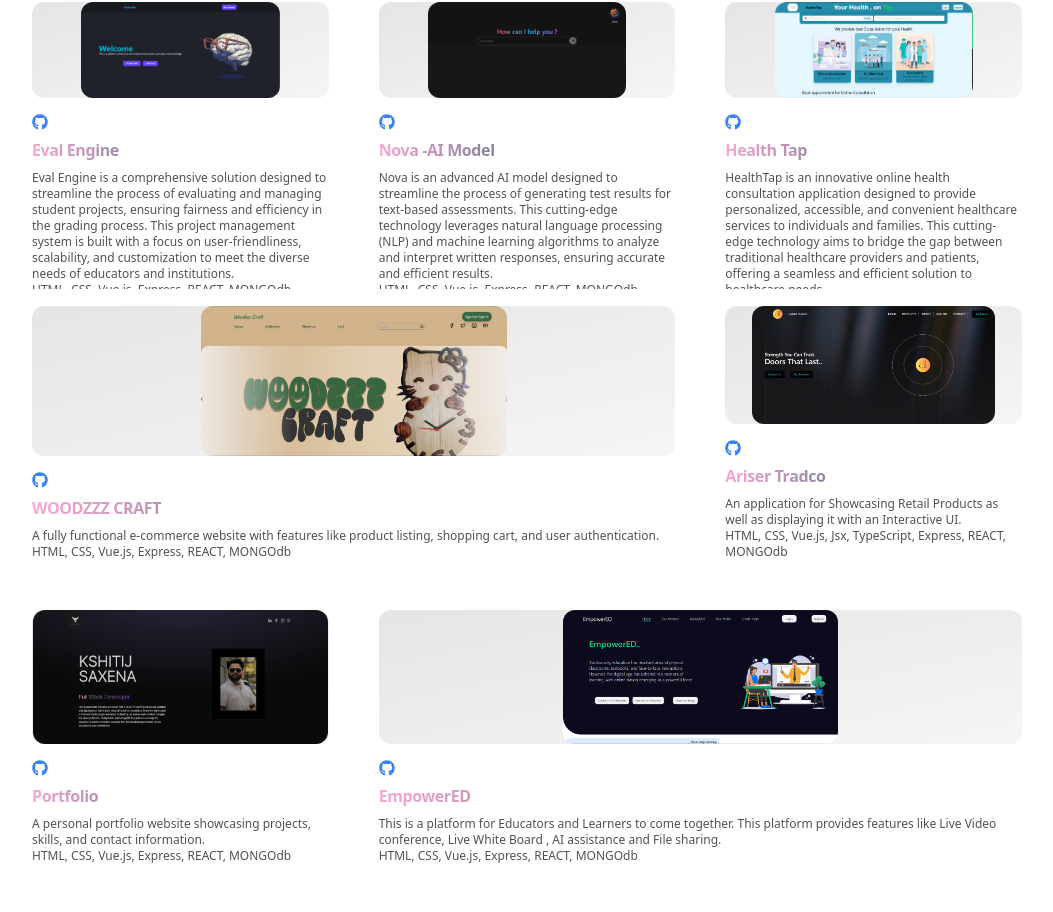
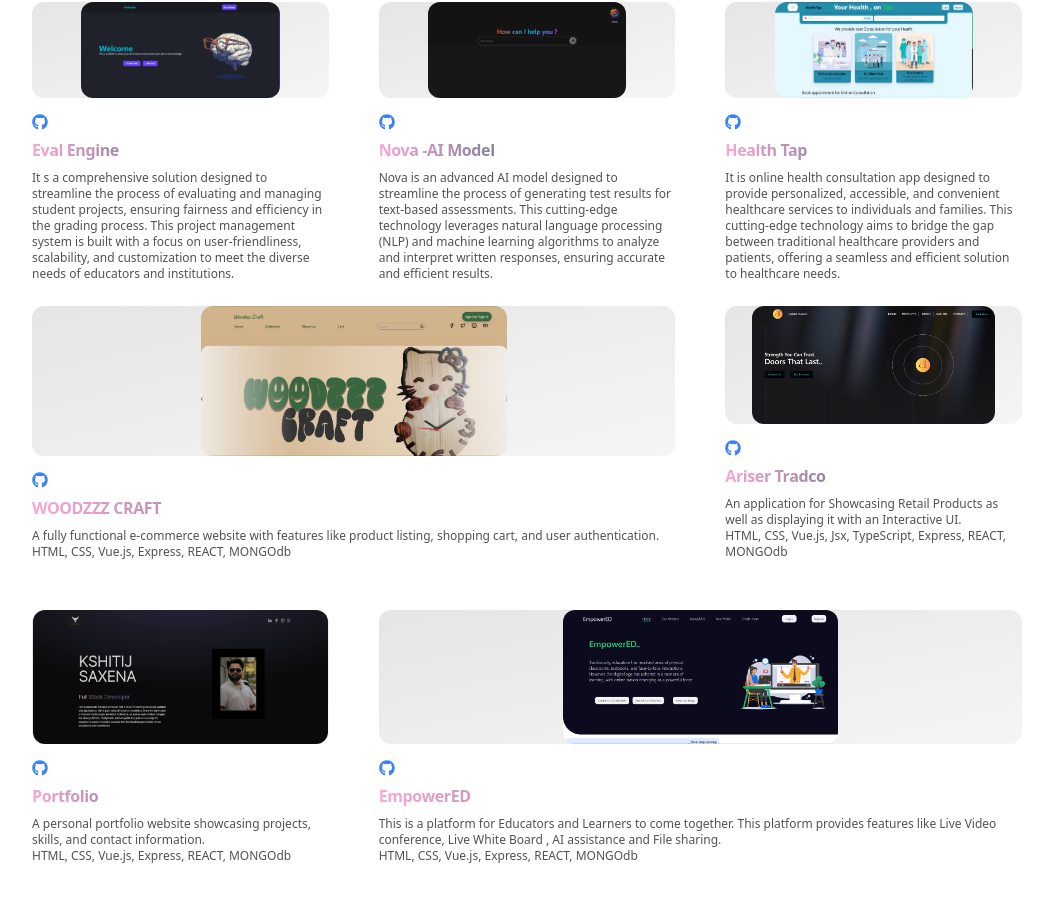
Before and after one commit to kssaxena/Portfolio, a React (Vite) app: page / in a window 1280 px wide. Shown: the part 1986-2898 px from the top of the page, without its empty margins (113-1166 px from the left). Built offline with nearby package versions, Linux system fonts and the light colour scheme; no server answers; a web font is replaced by a local one.

Commit message:
bug fixes

```diff
--- a/src/components/Projects.jsx
+++ b/src/components/Projects.jsx
@@ -28,8 +28,8 @@ const Projects = () => {
       header: <Skeleton photo={EvalEngine} />,
       title: "Eval Engine",
       description:
-        "Eval Engine is a comprehensive solution designed to streamline the process of evaluating and managing student projects, ensuring fairness and efficiency in the grading process. This project management system is built with a focus on user-friendliness, scalability, and customization to meet the diverse needs of educators and institutions.",
-      technologies: "HTML, CSS, Vue.js, Express, REACT, MONGOdb",
+        "It s a comprehensive solution designed to streamline the process of evaluating and managing student projects, ensuring fairness and efficiency in the grading process. This project management system is built with a focus on user-friendliness, scalability, and customization to meet the diverse needs of educators and institutions.",
+      // technologies: "HTML, CSS, Vue.js, Express, REACT, MONGOdb",
       icon: <FaGithub className="h-4 w-4  text-blue-500" />,
     },
     {
@@ -37,15 +37,15 @@ const Projects = () => {
       title: "Nova -AI Model",
       description:
         "Nova is an advanced AI model designed to streamline the process of generating test results for text-based assessments. This cutting-edge technology leverages natural language processing (NLP) and machine learning algorithms to analyze and interpret written responses, ensuring accurate and efficient results.",
-      technologies: "HTML, CSS, Vue.js, Express, REACT, MONGOdb",
+      // technologies: "HTML, CSS, Vue.js, Express, REACT, MONGOdb",
       icon: <FaGithub className="h-4 w-4  text-blue-500" />,
     },
     {
       header: <Skeleton photo={HealthTap} />,
       title: "Health Tap",
       description:
-        "HealthTap is an innovative online health consultation application designed to provide personalized, accessible, and convenient healthcare services to individuals and families. This cutting-edge technology aims to bridge the gap between traditional healthcare providers and patients, offering a seamless and efficient solution to healthcare needs.",
-      technologies: "HTML, CSS, Vue.js, Express, REACT, MONGOdb",
+        "It is online health consultation app designed to provide personalized, accessible, and convenient healthcare services to individuals and families. This cutting-edge technology aims to bridge the gap between traditional healthcare providers and patients, offering a seamless and efficient solution to healthcare needs.",
+      // technologies: "HTML, CSS, Vue.js, Express, REACT, MONGOdb",
       icon: <FaGithub className="h-4 w-4  text-blue-500" />,
     },
     {
```
